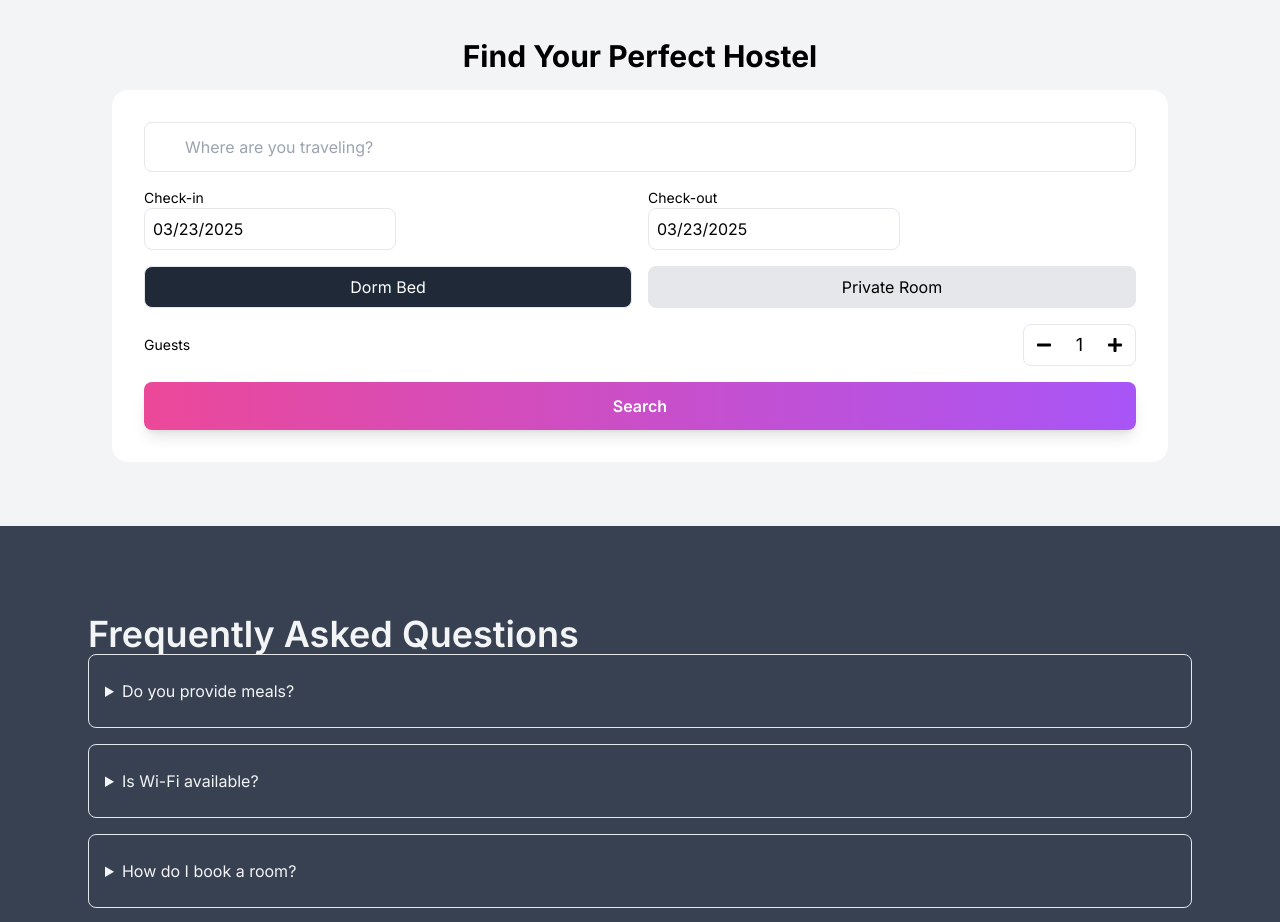
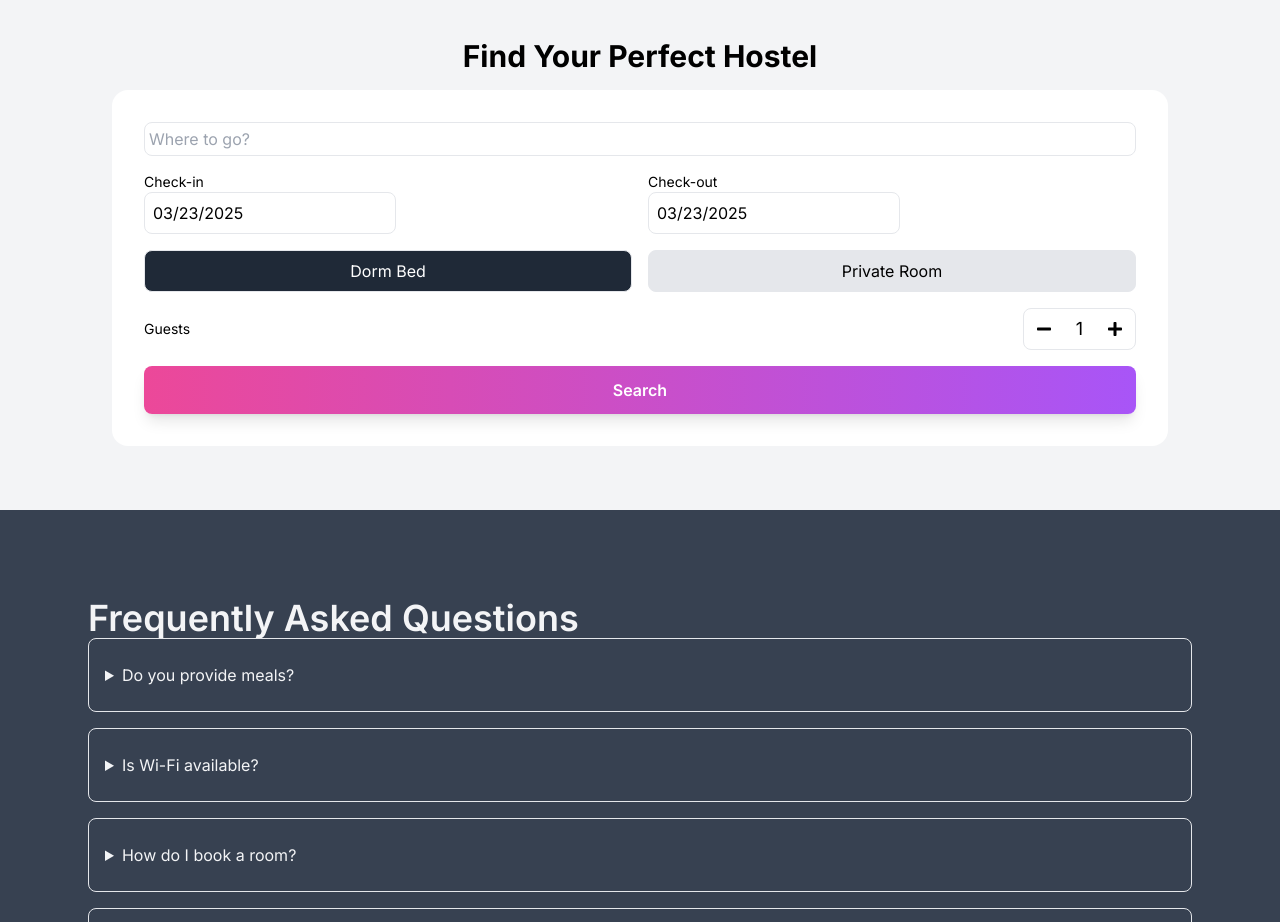
Before and after one commit to arunnishad1/hostel_websites, a React (Vite) app in the folder frontend/: page / in a window 1280 px wide. Shown: the part 1360-2282 px from the top of the page. Built offline with nearby package versions, Linux system fonts and the light colour scheme.

Commit message:
HotelSearchForm.jsx

```diff
--- a/frontend/src/components/HotelSearchForm.jsx
+++ b/frontend/src/components/HotelSearchForm.jsx
@@ -21,10 +21,10 @@ const HostelSearchForm = () => {
         <div className="relative mb-4">
           <input
             type="text"
-            placeholder="Where are you traveling?"
+            placeholder="Where to go?"
             value={destination}
             onChange={(e) => setDestination(e.target.value)}
-            className="w-full p-3 pl-10 border rounded-lg focus:ring focus:ring-violet-400"
+            className="w-full p-3 sm:p-1 pl-10 border rounded-lg focus:ring focus:ring-violet-400"
           />
         </div>
 
```
